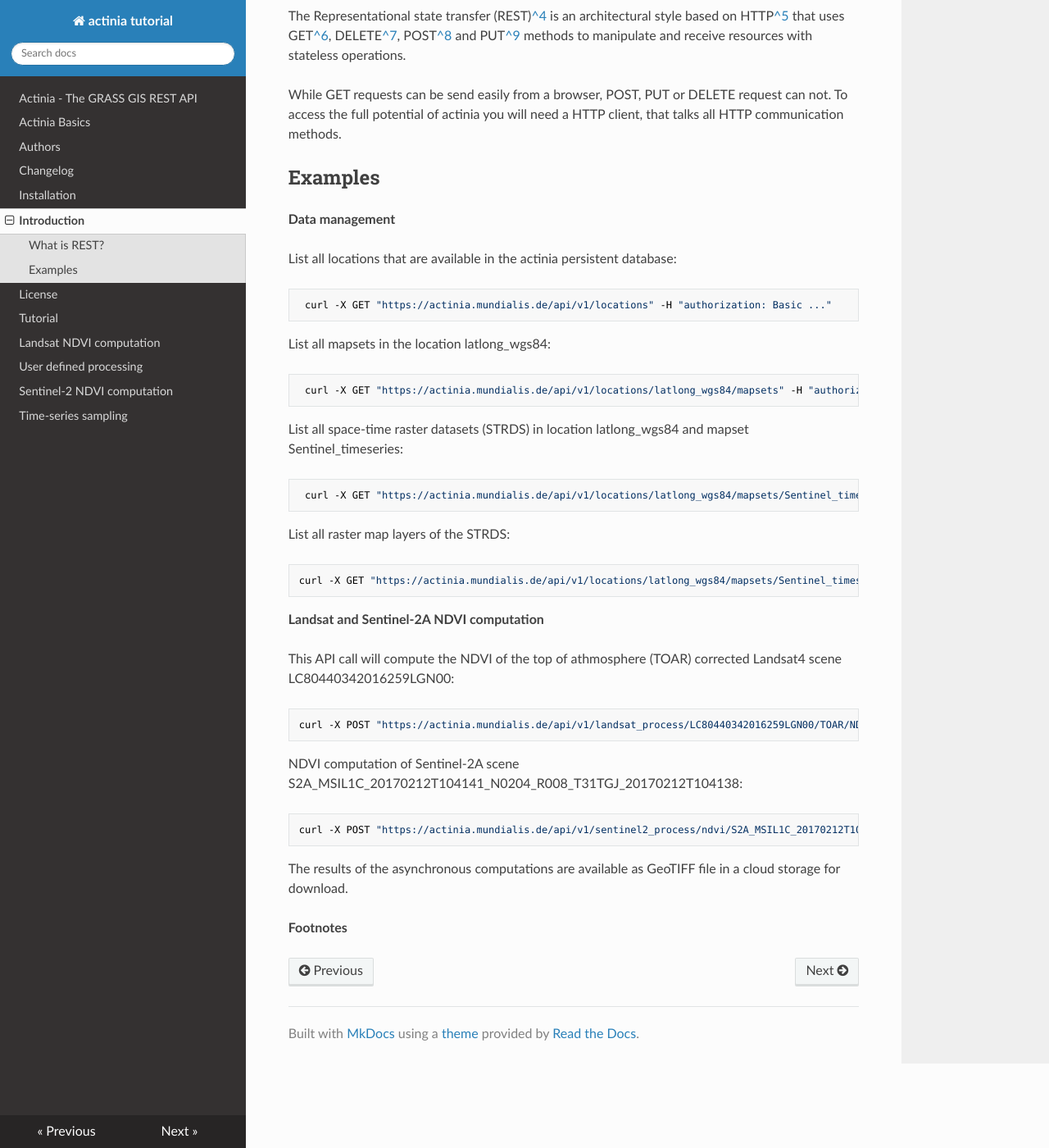
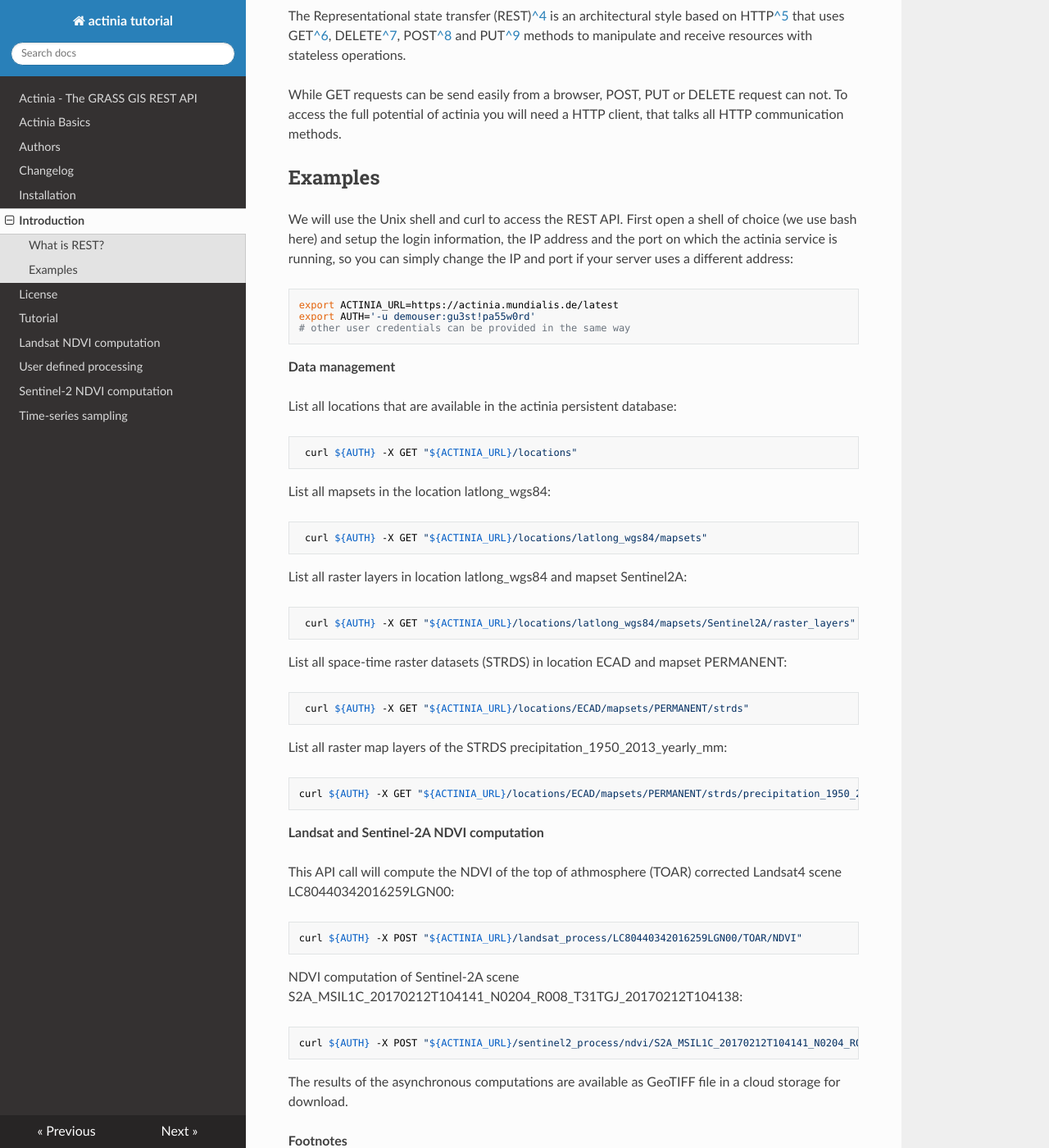
Before and after one commit to actinia-org/actinia-core, an MkDocs documentation site: the page built from docs/docs/introduction.md, in a window 1280 px wide and 1400 px high, scrolled down 616 px. Shown: the whole window at 82% size. Built offline with MkDocs 1.6.1, drawn with Linux system fonts in a browser that asks for light colours; nearby versions of some CDN libraries.

Commit message:
adapt curl requests

````diff
--- a/docs/docs/introduction.md
+++ b/docs/docs/introduction.md
@@ -36,32 +36,48 @@
 
 Examples
 --------
+We will use the Unix shell and curl to access the REST API. First open a
+shell of choice (we use bash here) and setup the login information, the
+IP address and the port on which the actinia service is running, so you
+can simply change the IP and port if your server uses a different
+address:
+
+```bash
+export ACTINIA_URL=https://actinia.mundialis.de/latest
+export AUTH='-u demouser:gu3st!pa55w0rd'
+# other user credentials can be provided in the same way
+```
 
 **Data management**
 
 List all locations that are available in the actinia persistent database:
 
 ```bash
- curl -X GET "https://actinia.mundialis.de/api/v1/locations" -H "authorization: Basic ..."
+ curl ${AUTH} -X GET "${ACTINIA_URL}/locations"
 ```
 
 List all mapsets in the location latlong\_wgs84:
 
 ```bash
- curl -X GET "https://actinia.mundialis.de/api/v1/locations/latlong_wgs84/mapsets" -H "authorization: Basic ..."
+ curl ${AUTH} -X GET "${ACTINIA_URL}/locations/latlong_wgs84/mapsets"
+```
+List all raster layers in location latlong\_wgs84 and mapset Sentinel2A:
+
+```bash
+ curl ${AUTH} -X GET "${ACTINIA_URL}/locations/latlong_wgs84/mapsets/Sentinel2A/raster_layers"
 ```
 
 List all space-time raster datasets (STRDS) in location
-latlong\_wgs84 and mapset Sentinel\_timeseries:
+ECAD and mapset PERMANENT:
 
 ```bash
- curl -X GET "https://actinia.mundialis.de/api/v1/locations/latlong_wgs84/mapsets/Sentinel_timeseries/strds" -H "authorization: Basic ..."
+ curl ${AUTH} -X GET "${ACTINIA_URL}/locations/ECAD/mapsets/PERMANENT/strds"
 ```
 
-List all raster map layers of the STRDS:
+List all raster map layers of the STRDS precipitation_1950_2013_yearly_mm:
 
 ```bash
-curl -X GET "https://actinia.mundialis.de/api/v1/locations/latlong_wgs84/mapsets/Sentinel_timeseries/strds/S2A_B04/raster_layers" -H "authorization: Basic ..."
+curl ${AUTH} -X GET "${ACTINIA_URL}/locations/ECAD/mapsets/PERMANENT/strds/precipitation_1950_2013_yearly_mm/raster_layers"
 ```
 
 **Landsat and Sentinel-2A NDVI computation**
@@ -70,14 +86,14 @@
 corrected Landsat4 scene LC80440342016259LGN00:
 
 ```bash
-curl -X POST "https://actinia.mundialis.de/api/v1/landsat_process/LC80440342016259LGN00/TOAR/NDVI" -H "authorization: Basic ..."
+curl ${AUTH} -X POST "${ACTINIA_URL}/landsat_process/LC80440342016259LGN00/TOAR/NDVI"
 ```
 
 NDVI computation of Sentinel-2A scene
 S2A\_MSIL1C\_20170212T104141\_N0204\_R008\_T31TGJ\_20170212T104138:
 
 ```bash
-curl -X POST "https://actinia.mundialis.de/api/v1/sentinel2_process/ndvi/S2A_MSIL1C_20170212T104141_N0204_R008_T31TGJ_20170212T104138" -H "authorization: Basic ..."
+curl ${AUTH} -X POST "${ACTINIA_URL}/sentinel2_process/ndvi/S2A_MSIL1C_20170212T104141_N0204_R008_T31TGJ_20170212T104138"
 ```
 
 The results of the asynchronous computations are available as GeoTIFF
````
Also changed, not shown: 1 other file.
